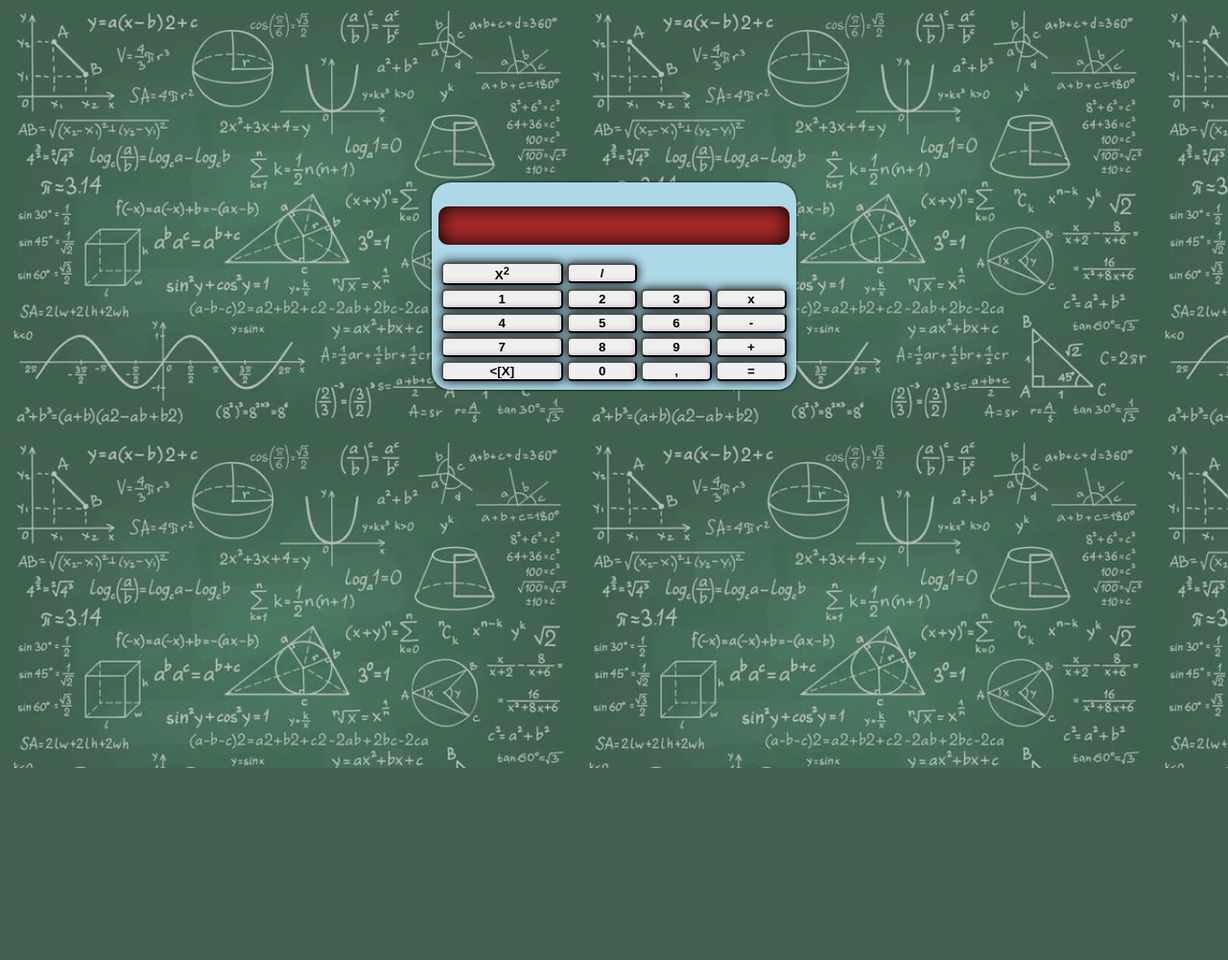
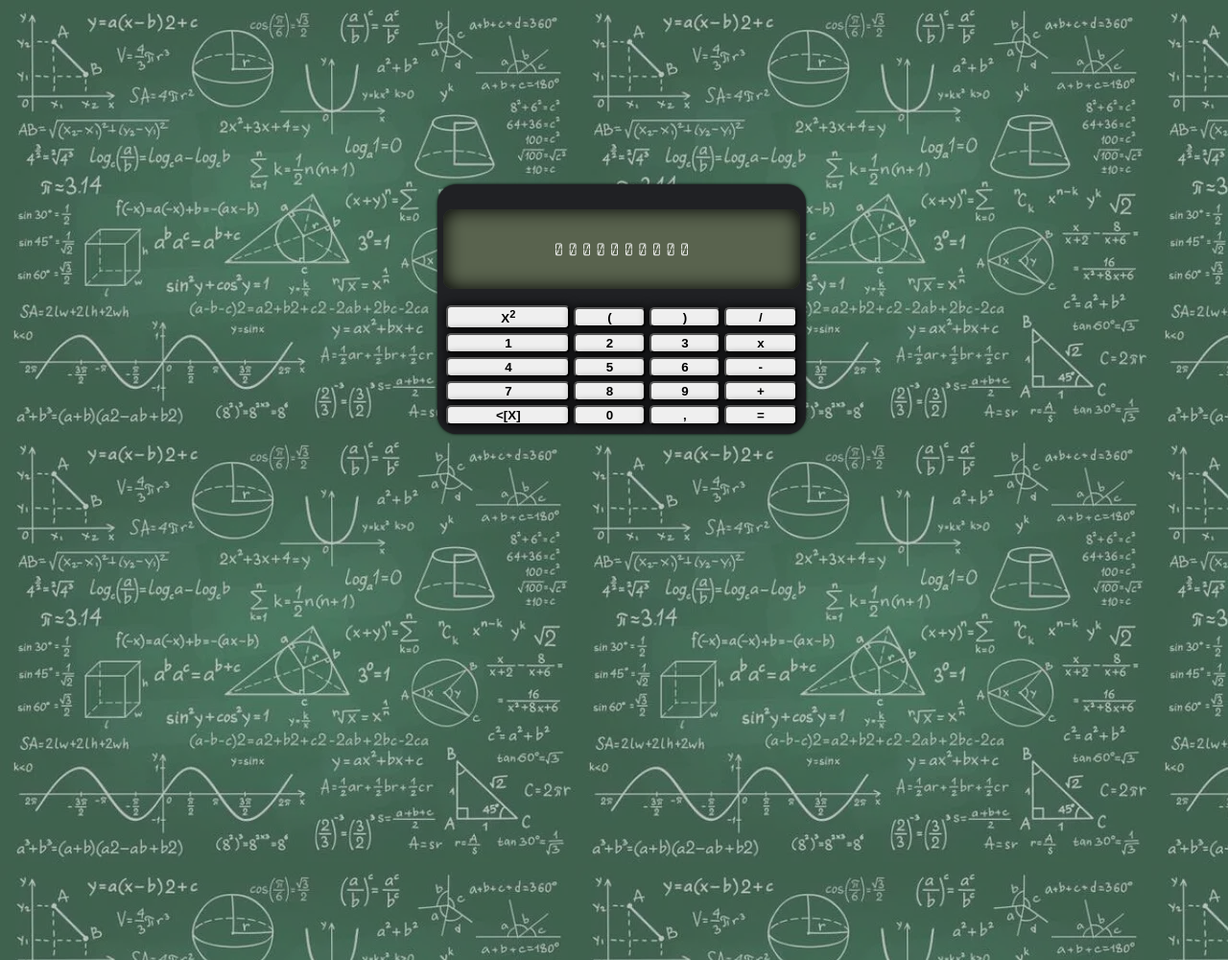
Before and after one commit to VitorTrevizani/Calculadora, a Flask app: page / in a window 1280 px wide. Shown: the whole page at 96% size. Before the commit the page ends 800 px from the top, so only its background shows below. Run offline with Flask 3, Linux system fonts and the light colour scheme.

Commit message:
ajustes finais

```diff
--- a/main.py
+++ b/main.py
@@ -4,10 +4,12 @@ app = Flask(__name__)
 app.secret_key = 'siiiiiuuu'
 
 
+
 @app.route('/')
 def index():
    if "expressao" not in session:
       session["expressao"] = ""
+
    if "resultado" not in session:
       session["resultado"] = ""
 
@@ -23,12 +25,18 @@ def form():
        session["resultado"] = resul        #joga na sessão pra renderizar na pagina
        session["expressao"] = ''
        botao = ''         #limpa a expressão atual
+   elif botao == "<[x]":
+         session["expressao"] = session["expressao"][:-1]
+
    else:
       session["resultado"] = "none"
 
+   if botao != '<[x]':
+     session["expressao"] += botao
 
-   session["expressao"] += botao
    print(session["expressao"])
+   print(session["resultado"])
+
    return redirect(url_for('index'))
 
 if __name__ == "__main__":
--- a/static/style.css
+++ b/static/style.css
@@ -1,11 +1,21 @@
+@charset "UTF-8";
+
+@font-face {
+    font-family: "calculadora";
+    src: url("../fonts/Calculator.ttf") format("truetype");
+}
+
+
 body{
-    background-image: url(_image_two.png);
+    background-image: url("_image_two.png");
     background-color: gray;
+    width: 100vw;
+    height: 100vh;
 }
 
 
 div#corpo{
-    background-color: lightblue;
+    background-color: #202124;
     margin-top: 15%;
     margin-right: 35%;
     margin-left: 35%;
@@ -16,10 +26,12 @@ div#corpo{
 
 
 
+
+
 }
 
 div#tela{
-    background-color: brown;
+    background-color: #59634E;
     padding:10px;
     border-radius: 10px;
     margin-bottom: 4%;
@@ -31,6 +43,7 @@ div#tela{
 
 table{
     width: 100%;
+
 }
 
 
@@ -51,4 +64,5 @@ p{
     color: white;
     font-size: 20px;
     text-align: center;
+    font-family: "calculadora", verdana, sans-serif;
 }
--- a/templates/interface.html
+++ b/templates/interface.html
@@ -11,10 +11,14 @@
 
     <div id="corpo">
        <div id="tela">
-            {% if res != 'none' %}
-                <p>{{res}}</p>
+            {% if not res and not exp %}
+                <p> 0  0  0   0   0   0   0   0   0   0 </p>
             {% else %}
-                <p>{{exp}}</p>
+                {% if res != 'none' %}
+                    <p>{{res}}</p>
+                {% else %}
+                    <p>{{exp}}</p>
+                {% endif %}
             {% endif %}
        </div>
        <table>
@@ -22,7 +26,11 @@
             <tr>
 
                 <td><button type="submit" name="botao" value="**">X<sup>2</sup></button></td>
+                <td><button type="submit" name="botao" value="(">(</button></td>
+                <td><button type="submit" name="botao" value=")">)</button></td>
                 <td><button type="submit" name="botao" value="/">/</button></td>
+
+
             </tr>
             <tr>
                 <td><button type="submit" name="botao" value='1'>1</button></td>
```
Also changed, not shown: test.py (added, +21 -0 lines), fonts/Calculator.ttf (added).
